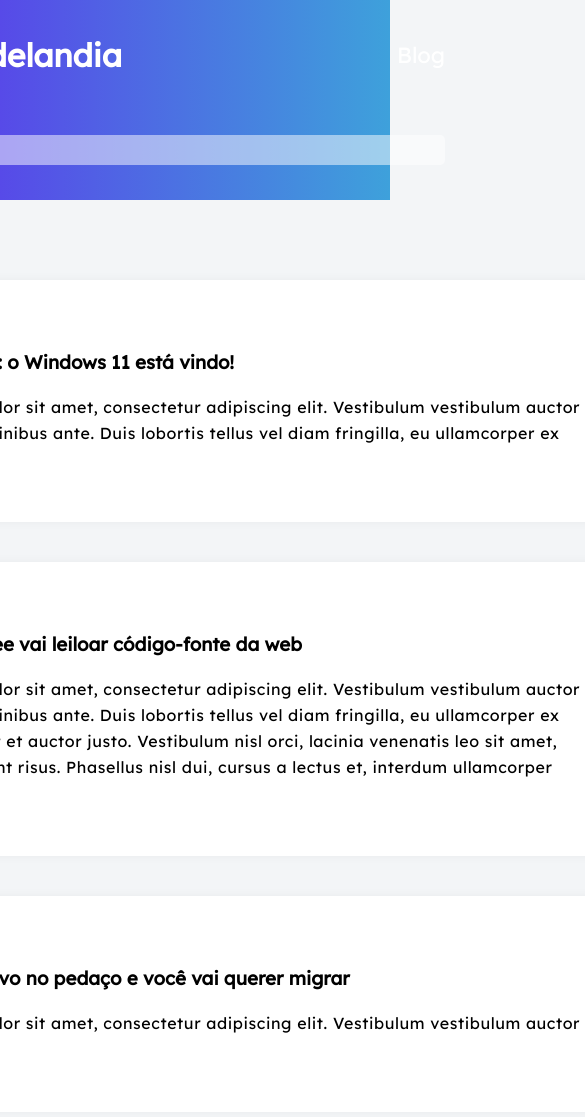
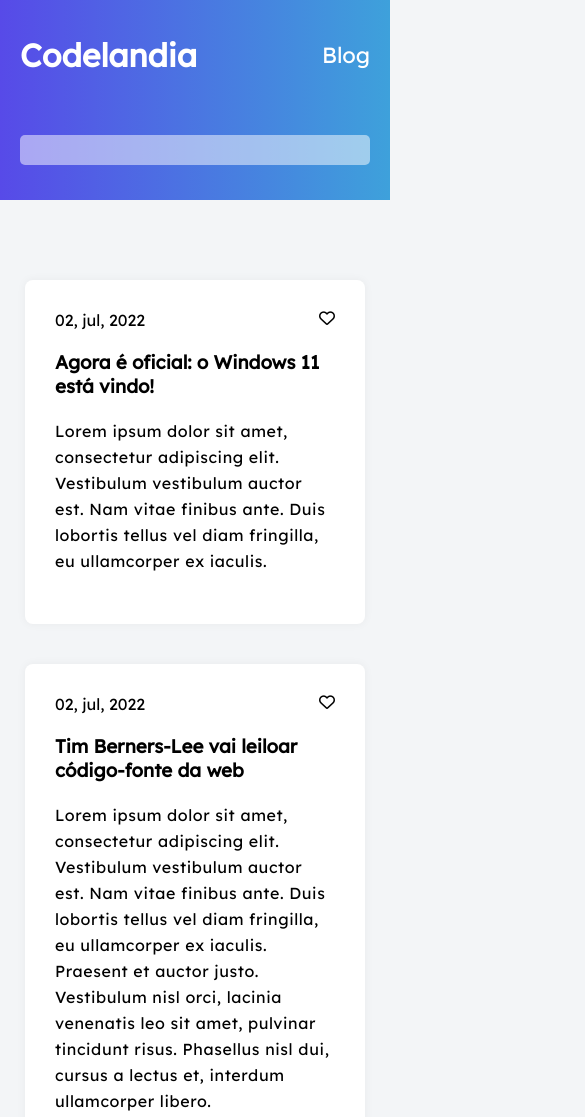
Before and after one commit to PabloJesusdaSilva/blog, a plain HTML site: page index.html in a window 390 px wide. Shown: the top 1117 px of the page, 585 px wide, since content can reach past the window. Drawn offline with nearby package versions, Linux system fonts and the light colour scheme.

Commit message:
Adicionando responsividade

```diff
--- a/style.scss
+++ b/style.scss
@@ -85,26 +85,31 @@ body {
 
     }
 
-}
-
-    @media (max-width: 418px) {
+    @media (max-width: 414px) {
         header {
             display: flex;
             width: 100%;
             height: 200px;
 
             .title-header {
-                width: 200px;
+                width: 350px;
+            }
+
+            input {
+                width: 350px;
             }
         }
 
         .post-section {
-            width: 100%;
+            width: auto;
+            height: auto;
 
             .post {
-                width: 200px;
+                width: 340px;
 
             }
         }
     }
 }
+
+}
```
Also changed, not shown: style.css.
